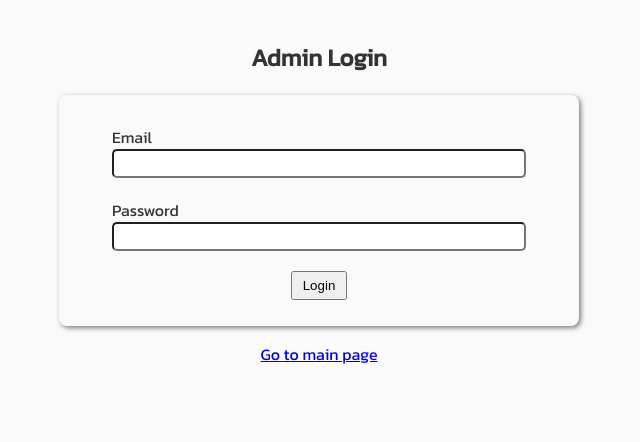
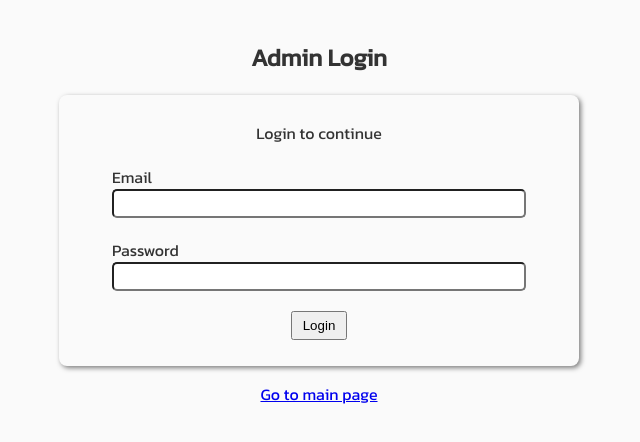
Before and after one commit to Desmondflexy/store-dot-com-ui, a React (Vite) app: page /auth/admin-login in a window 1280 px wide. Shown: the top 442 px of the page, without its empty margins (321-961 px from the left). Built offline with nearby package versions, Linux system fonts and the light colour scheme; no server answers.

Commit message:
Refactor login components: consolidate AdminLogin functionality into Login component, enhance role-based login handling, and update routing for admin and customer roles.

```diff
--- a/src/App.tsx
+++ b/src/App.tsx
@@ -10,7 +10,6 @@ import AdminDashboard from './components/admin/AdminDashboard'
 import AddProductForm from './components/admin/AddProductForm'
 import AdminViewProductList from './components/admin/AdminViewProductList'
 import AdminProductInfo from './components/admin/AdminProductInfo'
-import AdminLogin from './components/auth/AdminLogin'
 import InProgress from './components/pages/InProgress'
 import AuthProvider from './providers/AuthProvider'
 import Checkout from './components/shop/Checkout'
@@ -25,12 +24,12 @@ export default function App() {
                         <Route index element={<Navigate to="products" />} />
                         <Route path="products" element={<ShopProductList />} />
                         <Route path="cart" element={<ShopCart />} />
-                        <Route path="login" element={<Login />} />
+                        <Route path="login" element={<Login role="customer" />} />
                         <Route path="signup" element={<Signup />} />
                         <Route path='checkout' element={<Checkout />} />
                         <Route path='profile' element={<InProgress />} />
                     </Route>
-                    <Route path="auth/admin-login" element={<AdminLogin />} />
+                    <Route path="auth/admin-login" element={<Login role="admin" />} />
                     <Route path={"admin"} element={<Admin />} >
                         <Route index element={<Navigate to="dashboard" />} />
                         <Route path="dashboard" element={<AdminDashboard />} />
--- a/src/components/auth/AdminLogin.tsx
+++ /dev/null
@@ -1,42 +0,0 @@
-import { useForm } from "react-hook-form";
-import { apiService } from "../../lib/api.service.ts";
-import { handleErrorToast } from "../../utils/helpers";
-import { toast } from "react-toastify";
-import { ROUTES_PATH } from "../../utils/routes.ts";
-import { Link, useNavigate } from "react-router-dom";
-import { useAuth } from "../../hooks/auth.hook.ts";
-
-export default function AdminLogin() {
-    const { register, handleSubmit } = useForm<LoginInput>();
-    const navigate = useNavigate();
-    const { login } = useAuth();
-
-    function onSubmit(data: LoginInput) {
-        apiService.adminLogin(data).then((res) => {
-            login(res.data.token);
-            navigate(ROUTES_PATH.ADMIN_DASHBOARD);
-        }).catch(err => {
-            handleErrorToast(err, toast);
-        })
-    }
-
-    return <div className="login">
-        <h2>Admin Login</h2>
-
-        <form onSubmit={handleSubmit(onSubmit)}>
-            <label>
-                <span>Email</span>
-                <input {...register("email")} type="email" name="email" required />
-            </label>
-            <label>
-                <span>Password</span>
-                <input {...register("password")} type="password" name="password" required />
-            </label>
-
-            <p><button>Login</button></p>
-        </form>
-        <p><Link to={ROUTES_PATH.HOME}>Go to main page</Link></p>
-    </div>
-}
-
-type LoginInput = { email: string; password: string }
--- a/src/components/auth/Login.tsx
+++ b/src/components/auth/Login.tsx
@@ -6,7 +6,7 @@ import { useAuth } from "../../hooks/auth.hook.ts";
 import { handleErrorToast } from "../../utils/helpers.ts";
 import { useState } from "react";
 
-export default function Login() {
+export default function Login({ role }: Props) {
     const navigate = useNavigate();
     const guestCartId = localStorage.getItem("cartId");
     const [form, setForm] = useState<LoginInput>({
@@ -17,7 +17,7 @@ export default function Login() {
 
     const { login } = useAuth();
 
-    const handleSubmit = () => {
+    const loginCustomer = () => {
         const loginData = {
             email, password,
             guestCartId: guestCartId || undefined
@@ -36,16 +36,35 @@ export default function Login() {
         }).catch(err => {
             handleErrorToast(err, toast)
         })
-    }
+    };
+
+    const loginAdmin = () => {
+        const loginData = { email, password }
+        apiService.adminLogin(loginData).then((res) => {
+            login(res.data.token);
+            navigate(ROUTES_PATH.ADMIN_DASHBOARD);
+        }).catch(err => {
+            handleErrorToast(err, toast);
+        })
+    };
 
     const handleChange = (e: React.ChangeEvent<HTMLInputElement>) => {
         const { name, value } = e.target;
         setForm(prev => ({ ...prev, [name]: value }));
     }
 
+    const isAdmin = role === "admin";
+    const title = isAdmin ? "Admin Login" : "Welcome back!";
+    const submitHandler = isAdmin ? loginAdmin : loginCustomer;
+    const footer = isAdmin ? (
+        <p><Link to={ROUTES_PATH.HOME}>Go to main page</Link></p>
+    ) : (
+        <p>Don't have an account? <Link to={ROUTES_PATH.SIGNUP}>Signup</Link></p>
+    );
+
     return <div className="login">
-        <h2>Welcome back!</h2>
-        <form action={handleSubmit}>
+        <h2>{title}</h2>
+        <form action={submitHandler}>
             <p>Login to continue</p>
 
             <label>
@@ -61,7 +80,7 @@ export default function Login() {
                 <button>Login</button>
             </p>
         </form>
-        <p>Don't have an account? <Link to={ROUTES_PATH.SIGNUP}>Signup</Link></p>
+        {footer}
     </div>
 }
 
@@ -70,3 +89,7 @@ type LoginInput = {
     password: string;
     guestCartId?: string;
 }
+
+type Props = {
+    role: "admin" | "customer";
+}
```
